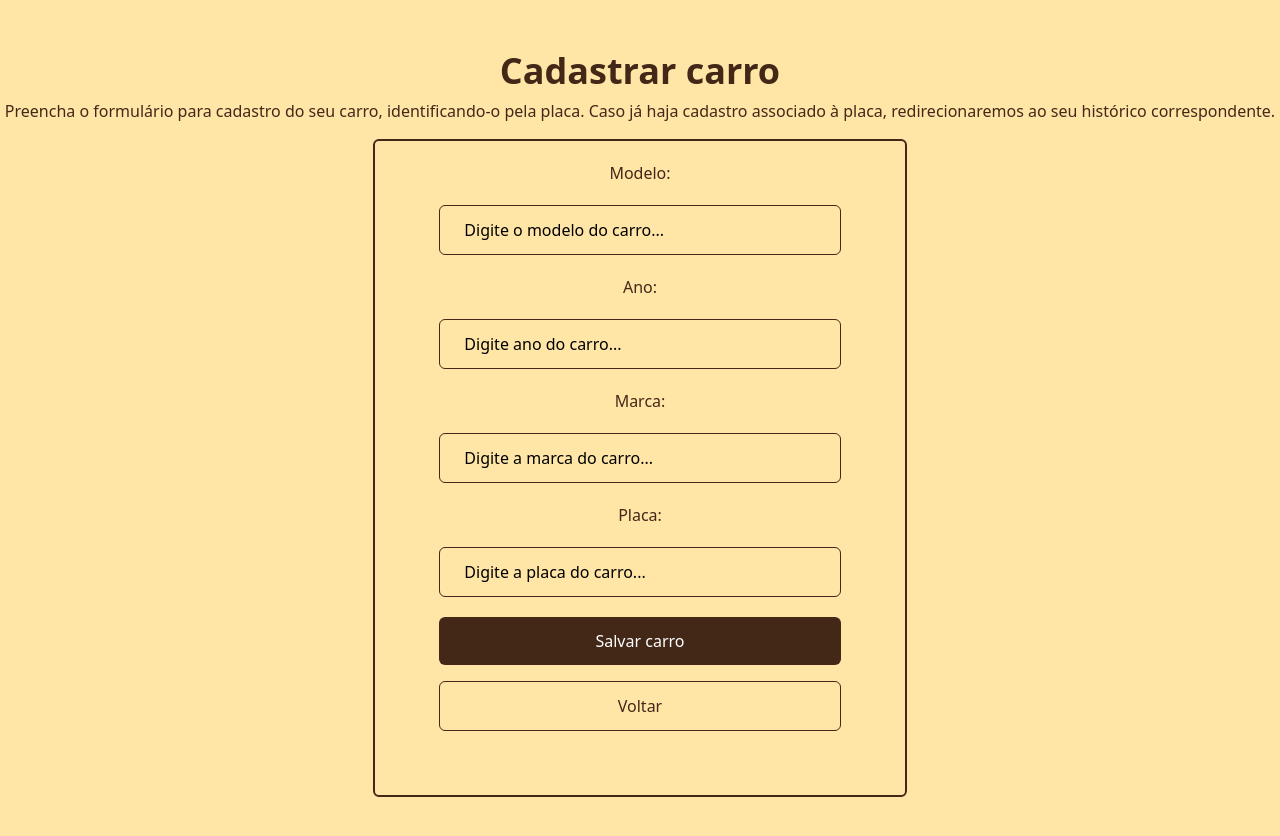
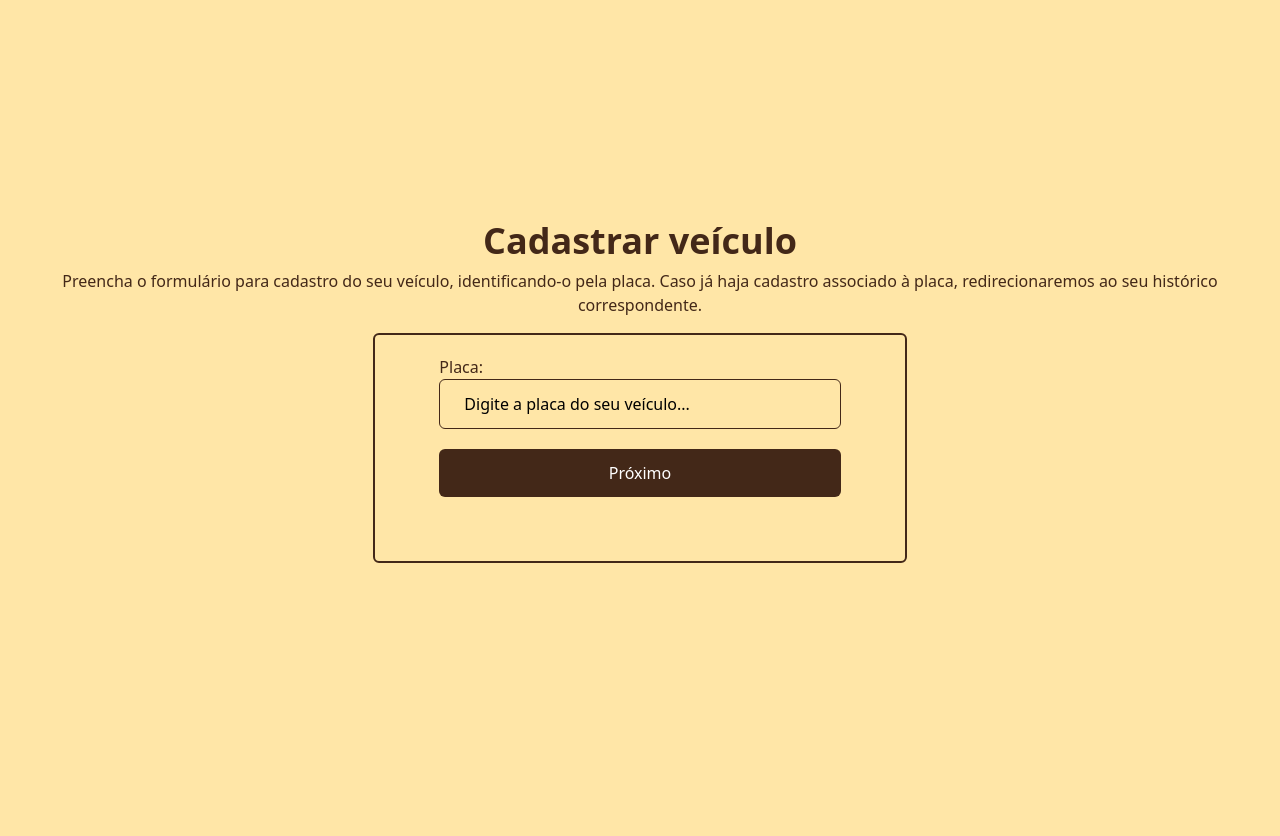
Before and after one commit to HenriqueCosta05/Hackathon-ContCode-Frontend, a Next.js app: page /usuarios/cadastrar-carro in a window 1280 px wide. Shown: the top 836 px of the page. After the commit the page ends 800 px from the top, so only its background shows below. Built offline with nearby package versions, Linux system fonts and the light colour scheme.

Commit message:
refactor: reutilizando o formulário em um componente

```diff
--- a/src/app/page.tsx
+++ b/src/app/page.tsx
@@ -1,3 +1,4 @@
+import { CardComponent } from "@/components";
 import Link from "next/link";
 
 export default function Page() {
@@ -20,6 +21,7 @@ export default function Page() {
           </button>
         </Link>
       </div>
+
     </main>
   );
 }
--- a/src/app/register/page.tsx
+++ b/src/app/register/page.tsx
@@ -1,6 +1,30 @@
-import Link from "next/link";
+"use client"
 
-export default function Register() {
+import { useState } from "react";
+import InputField from "@/components/form/input-field"
+import Button from "@/components/form/button";
+
+interface FormData {
+  name: string;
+  email: string;
+  password: string;
+}
+
+const Register: React.FC = () => {
+  const [formData, setFormData] = useState<FormData>({
+    name: "",
+    email: "",
+    password: "",
+  });
+
+  const handleInputChange = (e: React.ChangeEvent<HTMLInputElement>) => {
+    const { name, value } = e.target;
+    setFormData((prevData) => ({
+      ...prevData,
+      [name]: value,
+    }));
+  };
+
   return (
     <main className="flex flex-col w-full h-screen justify-center items-center">
       <h1 className="text-4xl font-bold">Cadastre-se</h1>
@@ -10,44 +34,51 @@ export default function Register() {
       </p>
 
       <form className="flex flex-col space-y-5 pt-5 items-center border-2 border-primary p-16 w-5/12 rounded-md my-4">
-        <label className="space-x-3 block">
-          Nome:
-        </label>
-        <input
+        <InputField
           type="text"
+          label="Nome:"
           placeholder="Digite o seu nome completo..."
-            required
-            className="bg-transparent rounded-md placeholder-black py-3 px-6 border focus:border-2 border-primary focus:border-primary active:border-primary outline-none w-full"
+          required={true}
+          value={formData.name}
+          onChange={handleInputChange}
+          name="name"
         />
 
-        <label className="space-x-3 block">
-          Endereço de e-mail:
-        </label>
-        <input
+        <InputField
           type="email"
+          label="Endereço de e-mail:"
           placeholder="Digite o seu e-mail..."
-            required
-            className="bg-transparent rounded-md placeholder-black py-3 px-6 border focus:border-2 border-primary focus:border-primary active:border-primary outline-none w-full"
+          required={true}
+          value={formData.email}
+          onChange={handleInputChange}
+          name="email"
         />
-      <label className="space-x-3 block">
-          Digite uma senha:
-        </label>
-        <input
+
+        <InputField
           type="password"
+          label="Digite uma senha:"
           placeholder="Digite sua senha..."
-            required
-            className="bg-transparent rounded-md placeholder-black py-3 px-6 border focus:border-2 border-primary focus:border-primary active:border-primary outline-none w-full"
+          required={true}
+          value={formData.password}
+          onChange={handleInputChange}
+          name="password"
         />
 
         <div className="space-y-4 flex w-full flex-wrap">
-               <Link href="/" className="bg-primary text-white hover:scale-[1.05] hover:transition-[.3s] p-3 rounded-md w-full text-center">Cadastrar</Link>
-
-              <Link href="/" className="border border-primary text-primary hover:scale-[1.05] hover:transition-[.3s] p-3 rounded-md w-full text-center">
-                  Voltar
-            </Link>
+          <Button
+            text="Cadastrar"
+            href="/"
+            className="bg-primary text-white hover:scale-[1.05] hover:transition-[.3s]"
+          />
+          <Button
+            text="Voltar"
+            href="/"
+            className="border border-primary text-primary hover:scale-[1.05] hover:transition-[.3s]"
+          />
         </div>
-
       </form>
     </main>
   );
-}
+};
+
+export default Register;
--- a/src/app/usuarios/cadastrar-carro/page.tsx
+++ b/src/app/usuarios/cadastrar-carro/page.tsx
@@ -1,67 +1,127 @@
-'use client'
+"use client"
 
-import Link from "next/link";
-
-export default function CarForm() {
+import InputField from "@/components/form/input-field";
+import Button from "@/components/form/button";
+import { useState } from "react";
 
 
+interface FormData {
+    placa: string;
+    marca: string;
+    modelo: string;
+    ano: string;
+}
+
+const Register: React.FC = () => {
+    const [formData, setFormData] = useState<FormData>({
+        placa: "",
+        marca: "",
+        modelo: "",
+        ano: "",
+    });
+
+    const [currentStep, setCurrentStep] = useState<number>(1);
+
+    const handleInputChange = (e: React.ChangeEvent<HTMLInputElement>) => {
+        const { name, value } = e.target;
+        setFormData((prevData) => ({
+            ...prevData,
+            [name]: value,
+        }));
+    };
+
+    const handleNextStep = () => {
+        if (currentStep < 2) setCurrentStep(currentStep + 1);
+    };
+
+    const handlePrevStep = () => {
+        if (currentStep > 1) setCurrentStep(currentStep - 1);
+    };
+
     return (
-        <main className="flex flex-col w-full min-h-screen justify-center my-8 items-center">
-            <h1 className="text-4xl font-bold">Cadastrar carro</h1>
+        <main className="flex flex-col w-full h-screen justify-center items-center">
+            <h1 className="text-4xl font-bold">Cadastrar veículo</h1>
             <p className="pt-2 text-center">
-                Preencha o formulário para cadastro do seu carro, identificando-o pela placa. Caso já haja cadastro associado à placa, redirecionaremos ao seu histórico correspondente.
+                Preencha o formulário para cadastro do seu veículo, identificando-o pela placa. Caso já haja cadastro associado à placa, redirecionaremos ao seu histórico correspondente.
             </p>
+            <form className="flex flex-col space-y-5 pt-5 items-center border-2 border-primary p-16 w-5/12 rounded-md my-4">
+                {/* Etapa 1: Verificação de placa */}
+                {currentStep === 1 && (
+                    <InputField
+                        type="text"
+                        label="Placa:"
+                        placeholder="Digite a placa do seu veículo..."
+                        required={true}
+                        value={formData.placa}
+                        onChange={handleInputChange}
+                        name="placa"
+                    />
+                )}
 
-            <form className="flex flex-col space-y-5 pt-5 items-center border-2 border-primary p-16 w-5/12 rounded-md my-4">
-                <label className="space-x-3 block">
-                    Modelo:
-                </label>
-                <input
-                    type="text"
-                    placeholder="Digite o modelo do carro..."
-                    required
-                    className="bg-transparent rounded-md placeholder-black py-3 px-6 border focus:border-2 border-primary focus:border-primary active:border-primary outline-none w-full"
-                />
-
-                <label className="space-x-3 block">
-                    Ano:
-                </label>
-                <input
-                    type="text"
-                    placeholder="Digite ano do carro..."
-                    required
-                    className="bg-transparent rounded-md placeholder-black py-3 px-6 border focus:border-2 border-primary focus:border-primary active:border-primary outline-none w-full"
-                />
-
-                <label className="space-x-3 block">
-                    Marca:
-                </label>
-                <input
-                    type="text"
-                    placeholder="Digite a marca do carro..."
-                    required
-                    className="bg-transparent rounded-md placeholder-black py-3 px-6 border focus:border-2 border-primary focus:border-primary active:border-primary outline-none w-full"
-                />
-
-                <label className="space-x-3 block">
-                    Placa:
-                </label>
-                <input
-                    type="text"
-                    placeholder="Digite a placa do carro..."
-                    pattern="^[A-Za-z]{3}-[0-9]{4}$|^[A-Za-z]{3}[0-9][A-Za-z0-9][0-9]{2}$"
-                    required
-                    className="bg-transparent rounded-md placeholder-black py-3 px-6 border focus:border-2 border-primary focus:border-primary active:border-primary outline-none w-full"
-                />
+                {/* Etapa 2: Cadastro ou edição dos dados do carro */}
+                {currentStep === 2 && (
+                    <>
+                        <InputField
+                            type="text"
+                            label="Marca:"
+                            placeholder="Digite a marca de seu veículo..."
+                            required={true}
+                            value={formData.marca}
+                            onChange={handleInputChange}
+                            name="email"
+                        />
+                        <InputField
+                            type="text"
+                            label="Modelo:"
+                            placeholder="Digite o modelo de seu veículo..."
+                            required={true}
+                            value={formData.modelo}
+                            onChange={handleInputChange}
+                            name="email"
+                        />
+                        <InputField
+                            type="string"
+                            label="Ano:"
+                            placeholder="Digite o ano de seu veículo..."
+                            required={true}
+                            value={formData.ano}
+                            onChange={handleInputChange}
+                            name="email"
+                        />
+                    </>
+                )}
 
                 <div className="space-y-4 flex w-full flex-wrap">
-                    <Link href="/" className="bg-primary text-white hover:scale-[1.05] hover:transition-[.3s] p-3 rounded-md w-full text-center">Salvar carro</Link>
+                    {/* Botões de navegação */}
+                    <div className="flex justify-between w-full gap-4">
+                        {currentStep > 1 && (
+                            <Button
+                                text="Voltar"
+                                href="#"
+                                className="border border-primary text-primary hover:scale-[1.05] hover:transition-[.3s]"
+                                onClick={handlePrevStep}
+                            />
+                        )}
 
-                    <Link href="/" className="border border-primary text-primary hover:scale-[1.05] hover:transition-[.3s] p-3 rounded-md w-full text-center">
-                        Voltar
-                    </Link>
+                        {currentStep < 3 ? (
+                            <Button
+                                text="Próximo"
+                                href="#"
+                                className="bg-primary text-white hover:scale-[1.05] hover:transition-[.3s]"
+                                onClick={handleNextStep}
+                            />
+                        ) : (
+                            <Button
+                                text="Cadastrar"
+                                href="#"
+                                className="bg-primary text-white hover:scale-[1.05] hover:transition-[.3s]"
+                            />
+                        )}
+                    </div>
                 </div>
             </form>
         </main>
     );
-}
+};
+
+export default Register;
--- /dev/null
+++ b/src/components/form/button.tsx
@@ -0,0 +1,18 @@
+import React from "react";
+
+interface ButtonProps {
+    text: string;
+    href: string;
+    className: string;
+    onClick?: () => void;
+}
+
+const Button: React.FC<ButtonProps> = ({ text, onClick, className }) => {
+    return (
+        <button onClick={onClick} className={`p-3 rounded-md w-full text-center ${className}`} type="button">
+            {text}
+        </button>
+    );
+};
+
+export default Button;
--- /dev/null
+++ b/src/components/form/index.ts
@@ -0,0 +1,2 @@
+export * from './input-field'
+export * from './button'
--- /dev/null
+++ b/src/components/form/input-field.tsx
@@ -0,0 +1,38 @@
+import React from "react";
+
+interface InputFieldProps {
+    type: string;
+    label: string;
+    placeholder: string;
+    required: boolean;
+    value: string;
+    onChange: React.ChangeEventHandler<HTMLInputElement>;
+    name: string;
+}
+
+const InputField: React.FC<InputFieldProps> = ({
+    type,
+    label,
+    placeholder,
+    required,
+    value,
+    onChange,
+    name,
+}) => {
+    return (
+        <div className="w-full">
+            <label className="space-x-3 block">{label}</label>
+            <input
+                type={type}
+                placeholder={placeholder}
+                required={required}
+                value={value}
+                onChange={onChange}
+                name={name}
+                className="bg-transparent rounded-md placeholder-black py-3 px-6 border focus:border-2 border-primary focus:border-primary active:border-primary outline-none w-full"
+            />
+        </div>
+    );
+};
+
+export default InputField;
--- /dev/null
+++ b/src/components/index.ts
@@ -0,0 +1 @@
+export {default as CardComponent} from './card'
```
Also changed, not shown: src/components/card.tsx (added, +38 -0 lines), src/app/usuarios/listar-carros/page.tsx (added), src/components/form.tsx (added). Lines whose indentation alone changed are shown as unchanged.
